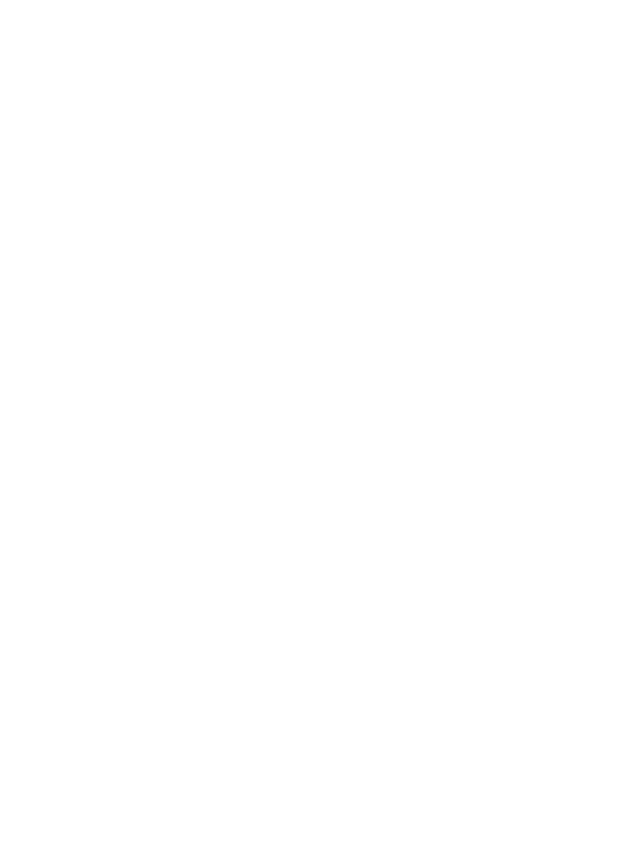
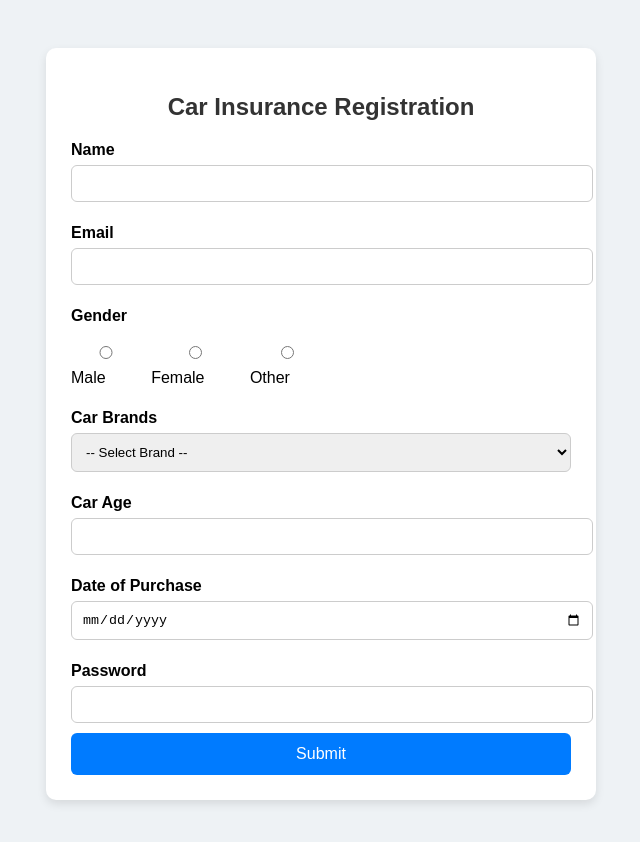
Before and after one commit to acciojob/car-insurance-form-Siddhi2611, a website: page main.html in a window 1280 px wide. Shown: the whole page, without its empty margins (319-959 px from the left). Before the commit the page ends 800 px from the top, so only its background shows below. Drawn offline with Linux system fonts and the light colour scheme.

Commit message:
created a submission

```diff
--- a/main.html
+++ b/main.html
@@ -1,16 +1,105 @@
 <!DOCTYPE html>
+<html lang="en">
+<head>
+  <meta charset="UTF-8">
+  <title>Car Insurance Registration</title>
+  <style>
+    body {
+      font-family: Arial, sans-serif;
+      background-color: #eef2f5;
+      padding: 40px;
+    }
 
-<html>
+    form {
+      background-color: #fff;
+      padding: 25px;
+      max-width: 500px;
+      margin: auto;
+      border-radius: 10px;
+      box-shadow: 0 4px 10px rgba(0, 0, 0, 0.1);
+    }
 
-<head>
-	<link rel="stylesheet" href="styles.css">
+    h2 {
+      text-align: center;
+      margin-bottom: 20px;
+      color: #333;
+    }
+
+    label {
+      display: block;
+      margin: 12px 0 6px;
+      font-weight: bold;
+    }
+
+    input, select {
+      width: 100%;
+      padding: 10px;
+      margin-bottom: 10px;
+      border-radius: 6px;
+      border: 1px solid #ccc;
+    }
+
+    .gender-group {
+      display: flex;
+      gap: 20px;
+      margin-bottom: 16px;
+    }
+
+    .gender-group label {
+      font-weight: normal;
+    }
+
+    button[type="submit"] {
+      width: 100%;
+      padding: 12px;
+      background-color: #007BFF;
+      color: white;
+      font-size: 16px;
+      border: none;
+      border-radius: 6px;
+      cursor: pointer;
+    }
+
+    button[type="submit"]:hover {
+      background-color: #0056b3;
+    }
+  </style>
 </head>
+<body>
+  <form method="POST">
+    <h2>Car Insurance Registration</h2>
 
-<body>
-	<!-- the entire body must be written by student -->
-    <script type="text/javascript" src="./script.js">
-</script>
+    <label for="name">Name</label>
+    <input type="text" id="name" name="name" required>
 
+    <label for="email">Email</label>
+    <input type="email" id="email" name="email" required>
+
+    <label>Gender</label>
+    <div class="gender-group">
+      <label><input type="radio" name="gender" value="Male" required> Male</label>
+      <label><input type="radio" name="gender" value="Female" required> Female</label>
+      <label><input type="radio" name="gender" value="Other" required> Other</label>
+    </div>
+
+    <label for="cars">Car Brands</label>
+    <select id="cars" name="cars">
+      <option value="">-- Select Brand --</option>
+      <option value="BMW">BMW</option>
+      <option value="Audi">Audi</option>
+      <option value="Mercedez">Mercedez</option>
+    </select>
+
+    <label for="carage">Car Age</label>
+    <input type="number" id="carage" name="carage" required>
+
+    <label for="dop">Date of Purchase</label>
+    <input type="date" id="dop" name="dop" required>
+
+    <label for="password">Password</label>
+    <input type="password" id="password" name="password" required>
+
+    <button type="submit">Submit</button>
+  </form>
 </body>
-
 </html>
```
